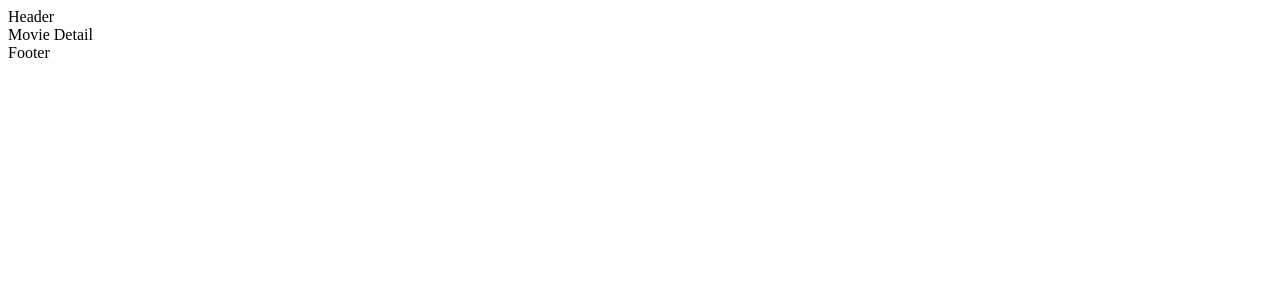
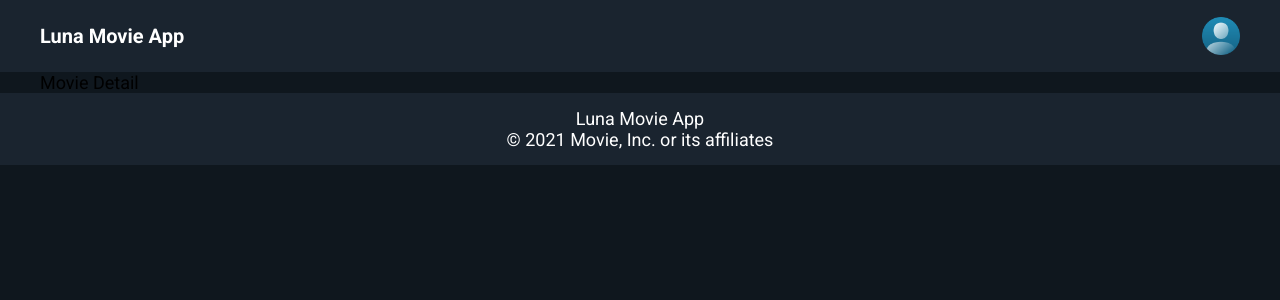
Before and after one commit to bregarulai/lunaMovieAppRedux, a React (Create React App) app: page /movie/1 in a window 1280 px wide. Shown: the top 300 px of the page. Built offline with nearby package versions, Linux system fonts and the light colour scheme.

Commit message:
finished footer and header components

```diff
--- a/public/index.html
+++ b/public/index.html
@@ -10,6 +10,10 @@
       content="Web site created using create-react-app"
     />
     <link rel="apple-touch-icon" href="%PUBLIC_URL%/logo192.png" />
+    <link rel="preconnect" href="https://fonts.googleapis.com">
+    <link rel="preconnect" href="https://fonts.gstatic.com" crossorigin>
+    <link href="https://fonts.googleapis.com/css2?family=Roboto:wght@100;300;400;500;700;900&display=swap" rel="stylesheet">
+    <link rel="stylesheet" href="https://pro.fontawesome.com/releases/v5.10.0/css/all.css" integrity="sha384-AYmEC3Yw5cVb3ZcuHtOA93w35dYTsvhLPVnYs9eStHfGJvOvKxVfELGroGkvsg+p" crossorigin="anonymous"/>
 
     <!--
       Notice the use of %PUBLIC_URL% in the tags above.
--- a/src/App.js
+++ b/src/App.js
@@ -9,11 +9,13 @@ function App() {
     <div className="App">
       <Router>
         <Header />
-        <Switch>
-          <Route exact path="/" component={Home} />
-          <Route path="/movie/:imdbID" component={MovieDetail} />
-          <Route component={PageNotFound} />
-        </Switch>
+        <div className="container">
+          <Switch>
+            <Route exact path="/" component={Home} />
+            <Route path="/movie/:imdbID" component={MovieDetail} />
+            <Route component={PageNotFound} />
+          </Switch>
+        </div>
         <Footer />
       </Router>
     </div>
--- a/src/App.scss
+++ b/src/App.scss
@@ -0,0 +1,46 @@
+@import "./common/colors.scss";
+
+*,
+*::after,
+*::before {
+    margin: 0;
+    padding: 0;
+    box-sizing: inherit;
+    font-family: "Roboto", "sans-serif";
+}
+
+html {
+    font-size: 50%;
+
+    @media screen and (min-width: 900px) {
+        font-size: 56.25%;
+    }
+
+    @media screen and (min-width: 1200px) {
+        font-size: 62.5%;
+    }
+}
+
+body {
+    box-sizing: border-box;
+    font-size: $default-font-size;
+    background-color: $primary-color;
+}
+
+ul {
+    list-style: none;
+}
+
+a {
+    text-decoration: none;
+    display: inline-block;
+}
+
+img {
+    width: 100%;
+    display: block;
+}
+
+.container {
+    margin: 0 4rem;
+}
--- a/src/common/colors.scss
+++ b/src/common/colors.scss
@@ -2,3 +2,5 @@ $primary-color: #0f171e;
 $secondary-color: #1a242f;
 $font-primary: #ffffff;
 $font-secondary: #79b8f3;
+
+$default-font-size: 1.8rem;
--- a/src/components/Footer/footer.scss
+++ b/src/components/Footer/footer.scss
@@ -0,0 +1,11 @@
+@import "../../common/colors.scss";
+
+.footer {
+    background-color: $secondary-color;
+    height: 7.2rem;
+    display: flex;
+    align-items: center;
+    justify-content: center;
+    color: $font-primary;
+    flex-direction: column;
+}
--- a/src/components/Footer/index.jsx
+++ b/src/components/Footer/index.jsx
@@ -1,7 +1,14 @@
 import React from "react";
 
+import "./footer.scss";
+
 const Footer = () => {
-  return <div>Footer</div>;
+  return (
+    <div className="footer">
+      <div>Luna Movie App</div>
+      <div>&copy; {new Date().getFullYear()} Movie, Inc. or its affiliates</div>
+    </div>
+  );
 };
 
 export default Footer;
--- a/src/components/Header/header.scss
+++ b/src/components/Header/header.scss
@@ -0,0 +1,21 @@
+@import "../../common/colors.scss";
+
+.header {
+    background-color: $secondary-color;
+    height: 7.2rem;
+    padding: 0 4rem;
+    display: flex;
+    align-items: center;
+    justify-content: space-between;
+
+    &__logo {
+        color: $font-primary;
+        font-size: 2rem;
+        font-weight: 700;
+    }
+
+    &__user-image {
+        width: 3.8rem;
+        height: 3.8rem;
+    }
+}
--- a/src/components/Header/index.jsx
+++ b/src/components/Header/index.jsx
@@ -1,7 +1,19 @@
 import React from "react";
+import { Link } from "react-router-dom";
+import userImg from "../../images/user.png";
+import "./header.scss";
 
 const Header = () => {
-  return <div>Header</div>;
+  return (
+    <div className="header">
+      <Link to="/">
+        <div className="header__logo">Luna Movie App</div>
+      </Link>
+      <div className="header__user-image">
+        <img src={userImg} alt="" />
+      </div>
+    </div>
+  );
 };
 
 export default Header;
```
Also changed, not shown: src/images/pnf.jpg (added), src/images/user.png (added).
